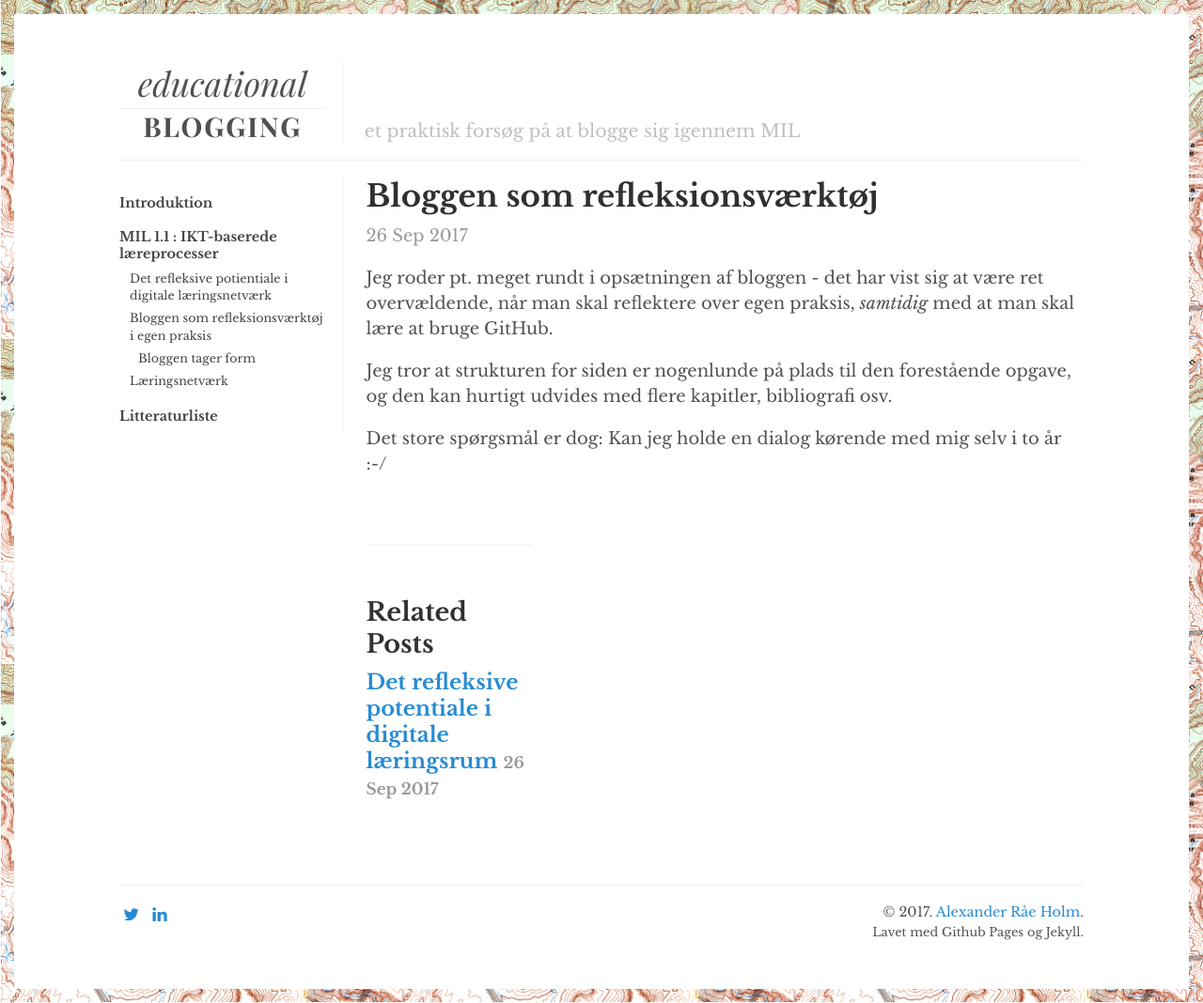
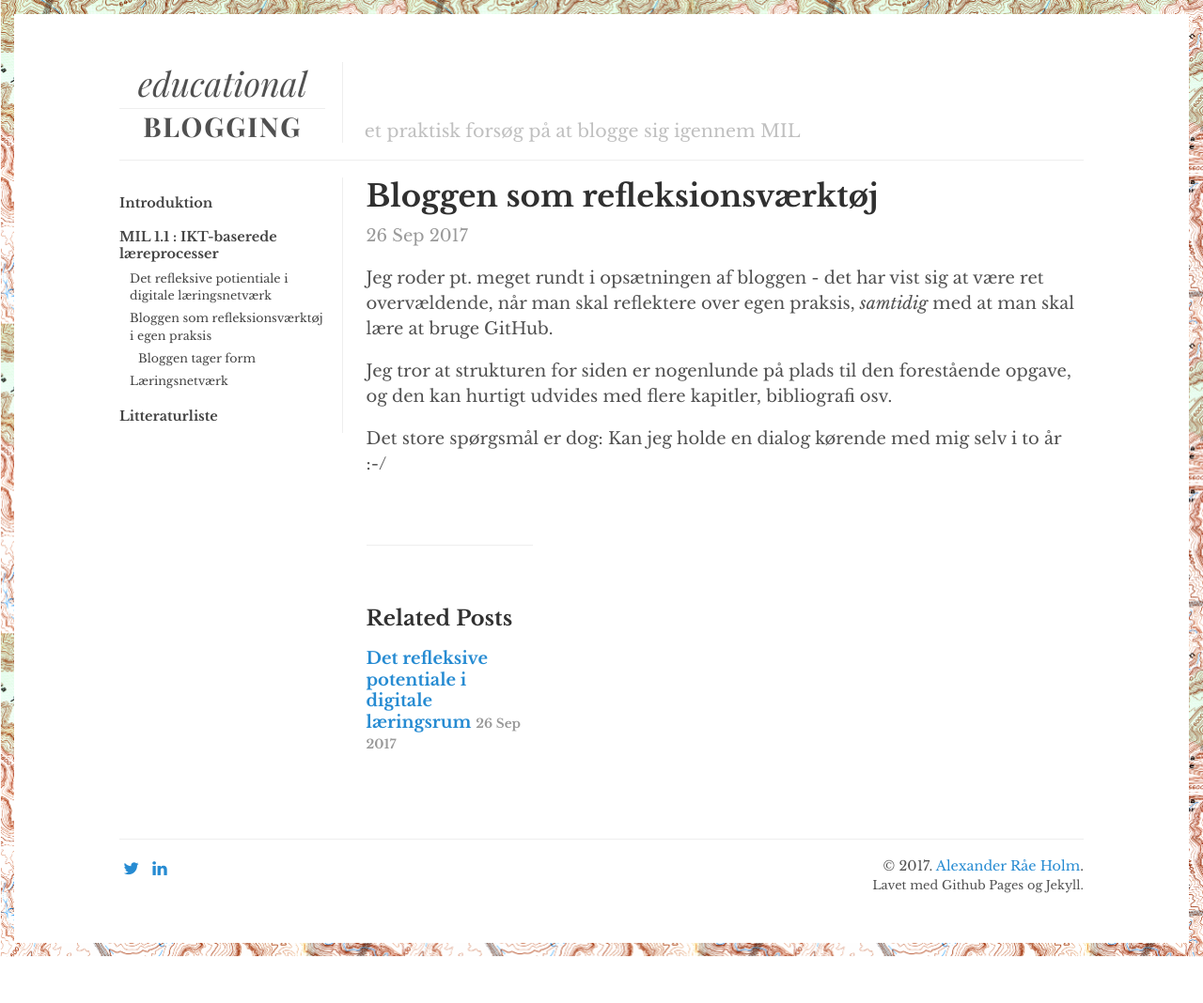
Before and after one commit to alexanderrae/educational-blogging, a Jekyll site: the page built from _posts/2017-09-26-bloggen-som-refleksionsvaerktoj.markdown, in a window 1280 px wide. Shown: the whole page at 94% size. Built offline with Jekyll 4.4.1, drawn with Linux system fonts in a browser that asks for light colours; our own code applies the rules of GitHub Pages for plain Markdown files; after the commit the page ends 1019 px from its top, so only the background shows below that.

Commit message:
Update post.html

```diff
--- a/_layouts/post.html
+++ b/_layouts/post.html
@@ -9,16 +9,16 @@
 </article>
 
 <aside class="related">
-  <h2>Related Posts</h2>
+  <h3>Related Posts</h3>
   <ul class="related-posts">
     {% for post in site.related_posts limit:3 %}
       <li>
-        <h3>
+        <h4>
           <a href="{{ site.baseurl }}/{{ post.url }}">
             {{ post.title }}
             <small><time datetime="{{ post.date | date_to_xmlschema }}">{{ post.date | date_to_string }}</time></small>
           </a>
-        </h3>
+        </h4>
       </li>
     {% endfor %}
   </ul>
```
